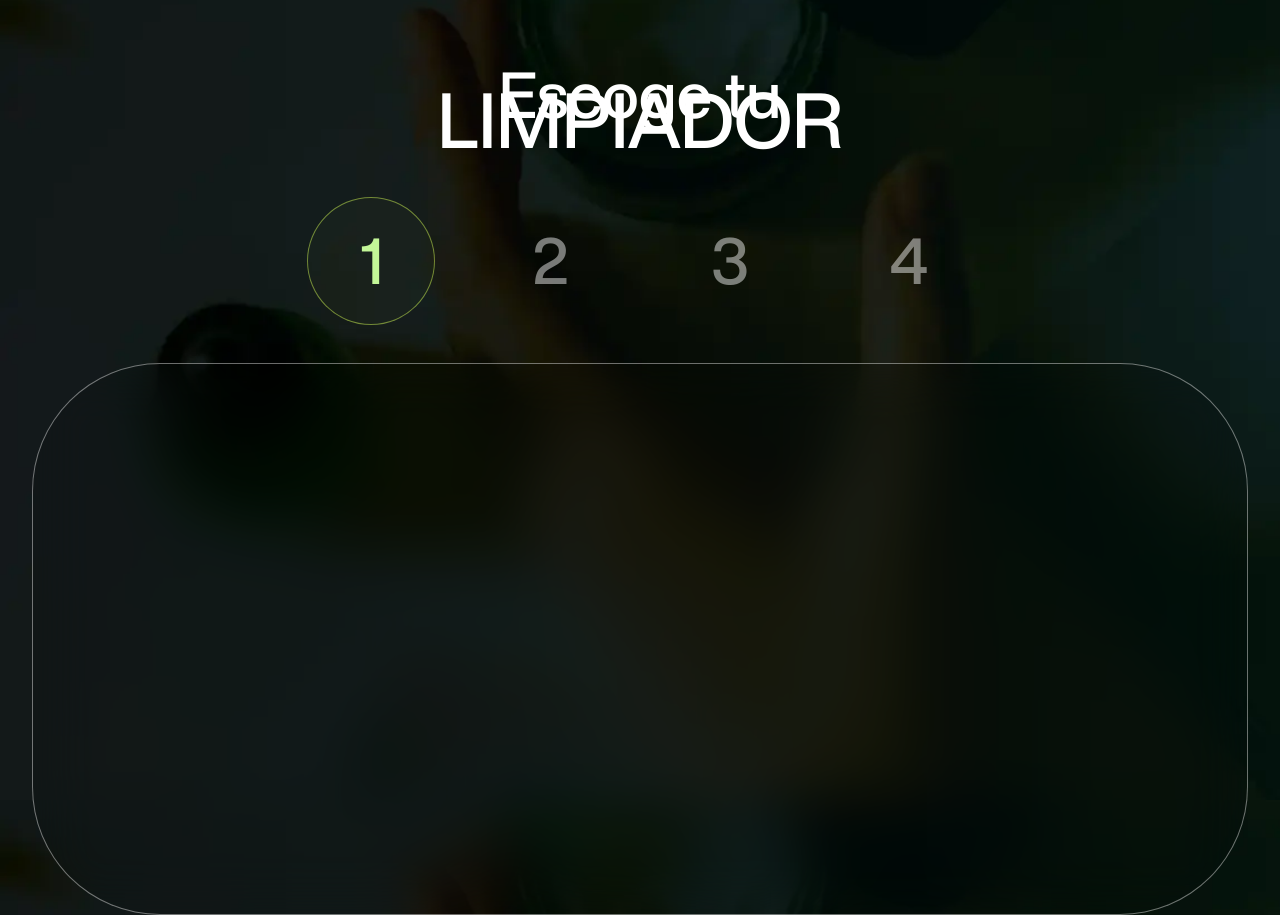
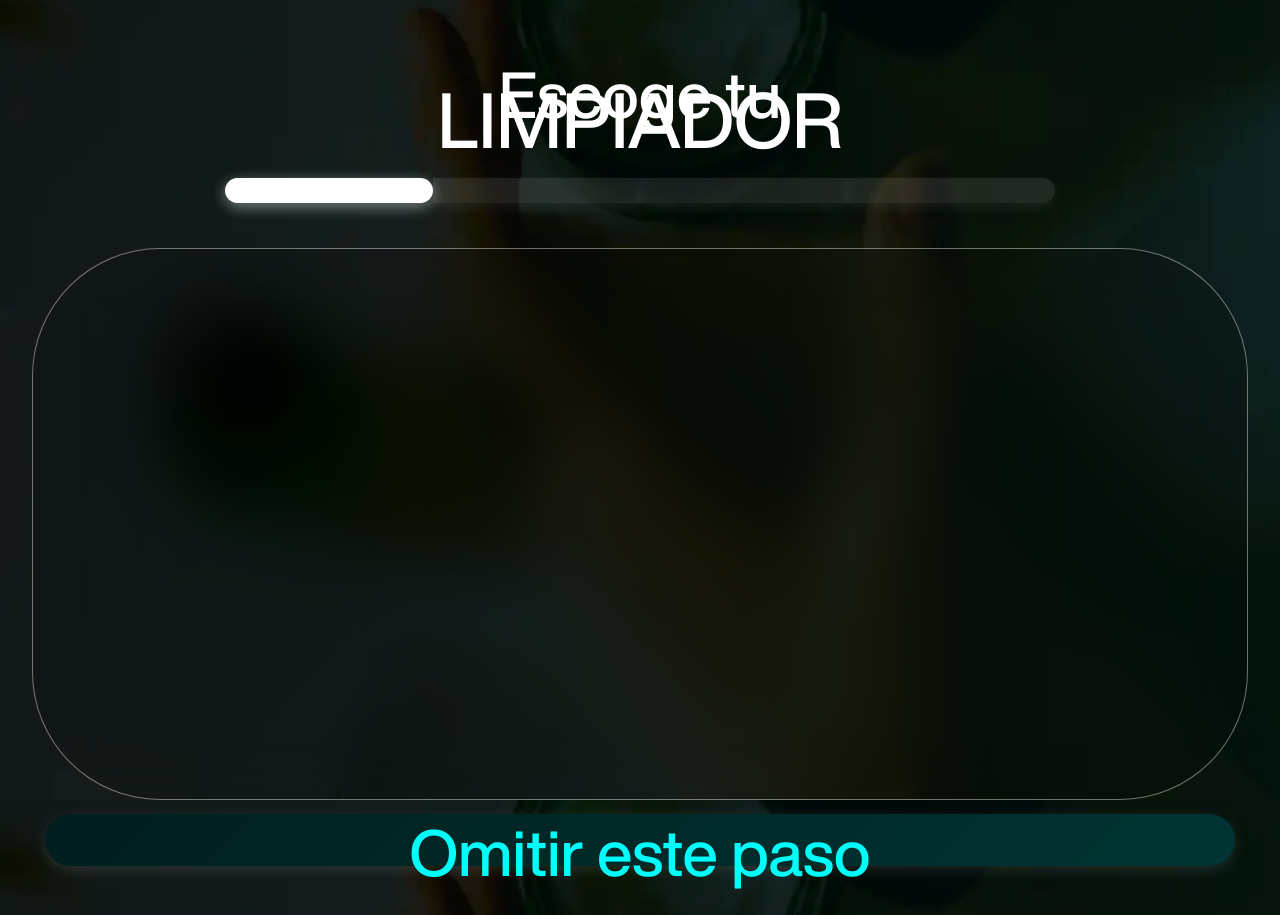
Before and after one commit to aCoupon0/DermaBox, a website: page public/limpiador.html in a window 1280 px wide. Shown: the top 915 px of the page. Drawn offline with Linux system fonts and the light colour scheme.

Commit message:
Actualizando diseños

```diff
--- a/public/css/formulario.css
+++ b/public/css/formulario.css
@@ -55,7 +55,7 @@ body {
 
 /* Estilo base para los productos */
 .flatlist {
-    width: 100%;
+    width: 96%;
     max-width: 600px;
     margin: 0 auto;
     padding: 0;
--- a/public/css/product.css
+++ b/public/css/product.css
@@ -579,12 +579,11 @@ i {
 
 .zona-etapas {
     width: 90vw;
-    height: 12vw;
+    height: 3vw;
     display: flex;
     flex-direction: row;
     justify-content: center;
-    align-items: flex-end;
-    gap: 4vw;
+    align-items: center;
     margin-bottom: 3vw;
     margin-top: 3vw;
     margin-left: 5vw;
@@ -593,8 +592,8 @@ i {
 
 .etapa {
     all: unset;
-    height: 10vw;
-    width: 10vw;
+    height: 65%;
+    width: 18%;
     font-family: 'hb';
     font-size: 5vw;
     color: rgba(255, 255, 255, 0.461);
@@ -602,20 +601,32 @@ i {
     justify-content: center;
     align-items: center;
     border: none;
+    background-color: rgba(255, 255, 255, 0.099);
+    box-shadow: 0px 4px 15px rgba(255, 255, 255, 0.057), 0px 4px 15px rgba(173, 216, 230, 0.035);
 }
 
 .etapa-activa {
-    height: 10vw;
-    width: 10vw;
-    border-radius: 15vw;
-    color: rgb(195, 247, 152);
+    height: 65%;
+    width: 18%;
     display: flex;
     justify-content: center;
     align-items: center;
     font-family: 'hb';
-    border: 1px solid rgba(216, 255, 87, 0.476);
-    background-color: rgba(216, 255, 87, 0.023);
+    background-color: rgb(255, 255, 255);
     font-size: 5vw;
+    border-radius: 5vw;
+    box-shadow: 0px 4px 15px rgba(255, 255, 255, 0.327), 0px 4px 15px rgba(173, 216, 230, 0.194);
+    border: none;
+}
+
+.primera-etapa {
+    border-top-left-radius: 5vw;
+    border-bottom-left-radius: 5vw;
+}
+
+.ultima-etapa {
+    border-top-right-radius: 5vw;
+    border-bottom-right-radius: 5vw;
 }
 
 .separador-valores {
--- a/public/js/info.js
+++ b/public/js/info.js
@@ -16,14 +16,14 @@ infoLimpiadores = [
     <p class="ingrediente"> <i class="fa-solid fa-o circle"></i>Gluconolactona</p>
     <p class="info-txt">Exfoliante suave, elimina bacterias y acelera la cicatrización y curación. <a href="https://kajo-cosmetics.com/en/blogs/journal/the-gentle-exfoliation-of-gluconolactone-a-pha-for-sensitive-skin" target="_blank">KAJO</a></p>
     <p class="ingrediente"> <i class="fa-solid fa-o circle"></i>Niacinamida</p>
-    <p class="info-txt">Reduce la inflamación de los brotes y equilibra la cantidad de grasa en la piel. <a href="https://www.struthealth.com/blog/niacinamide-acne-how-this-essential-skin-vitamin-helps-acne" target="_blank">STRUT</a></p>
+    <p class="info-txt">Reduce la inflamación de los brotes y equilibra la cantidad de sebo en los poros. <a href="https://www.struthealth.com/blog/niacinamide-acne-how-this-essential-skin-vitamin-helps-acne" target="_blank">STRUT</a></p>
 `,
         HS: `
     <p class="subtitle">Para Hidratar y Sanar</p>
     <p class="ingrediente"><i class="fa-solid fa-o circle"></i>Glicerina</p>
-    <p class="info-txt">Atrae y retiene la humedad en la piel, mejorando su hidratación. <a href="https://borealisderm.com/in-the-news/a-guide-to-glycerin-for-skin-according-to-dermatologists/" target="_blank">Borealis</a></p>
+    <p class="info-txt">Atrae y retiene la humedad en la piel. <a href="https://borealisderm.com/in-the-news/a-guide-to-glycerin-for-skin-according-to-dermatologists/" target="_blank">Borealis</a></p>
     <p class="ingrediente"><i class="fa-solid fa-o circle"></i>Ácido Hialurónico</p>
-    <p class="info-txt">Proporciona hidratación intensa al atraer agua hacia las capas más profundas de la piel. <a href="https://pmc.ncbi.nlm.nih.gov/articles/PMC10078143/" target="_blank">PMC</a></p>
+    <p class="info-txt">Atrae agua hasta las capas más profundas de la piel. <a href="https://pmc.ncbi.nlm.nih.gov/articles/PMC10078143/" target="_blank">PMC</a></p>
     <p class="ingrediente"><i class="fa-solid fa-o circle"></i>Centella Asiática</p>
     <p class="info-txt">Acelera la curación y cicatrización correcta de la piel. <a href="https://www.mdpi.com/2218-1989/13/2/276" target="_blank">MDPI</a></p>
 `,
--- a/public/limpiador.html
+++ b/public/limpiador.html
@@ -24,10 +24,10 @@
         <p><span style="font-size: 5vw;">Escoge tu</span><br> LIMPIADOR</p>
     </div>
     <div class="zona-etapas">
-        <button class="etapa-activa">1</button>
-        <button class="etapa" onclick="siguientePaso()">2</button>
-        <button class="etapa" onclick="siguientePaso()">3</button>
-        <button class="etapa" onclick="siguientePaso()">4</button>
+        <button class="etapa-activa primera-etapa"></button>
+        <button class="etapa"></button>
+        <button class="etapa"></button>
+        <button class="etapa ultima-etapa"></button>
     </div>
 
     <div class="zona-productos">
```
Also changed, not shown: public/bloqueador.html (+4 -4 lines), public/hidratante.html (+4 -4 lines), public/potenciador.html (+4 -4 lines).
